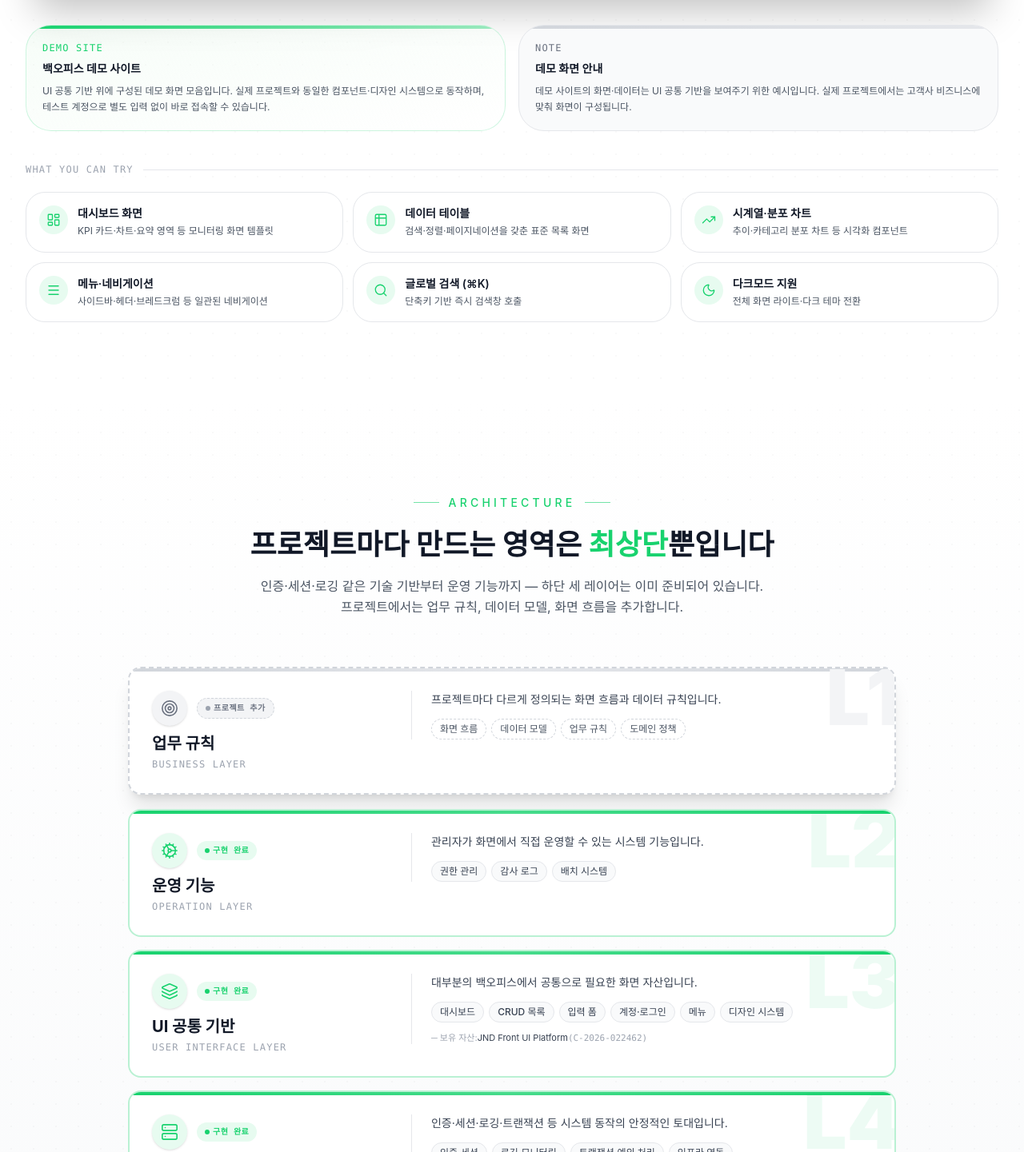
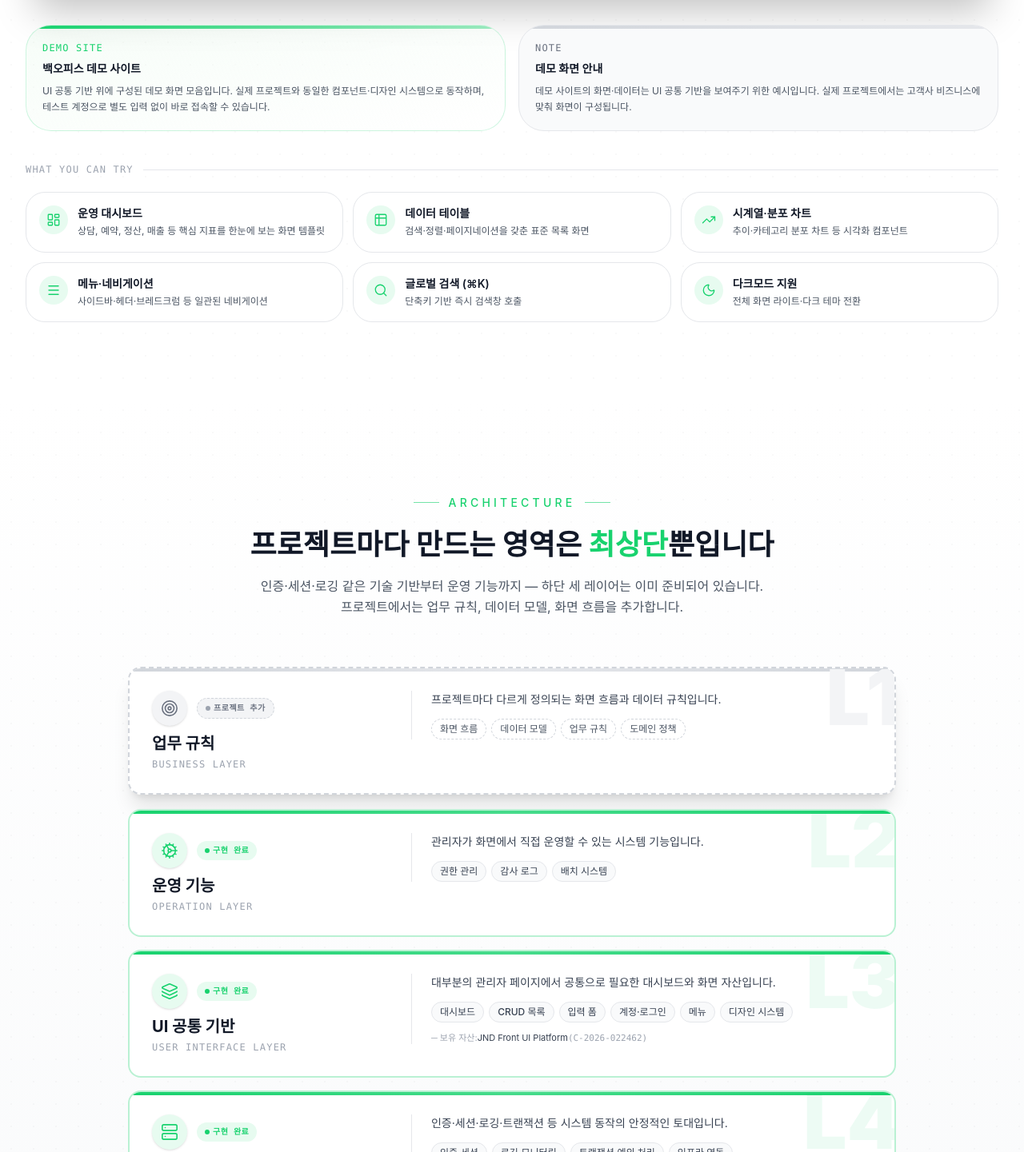
Before and after one commit to jnd-junho/jndsoft-homepage, a Vue app: page /platform in a window 1280 px wide. Shown: the part 1687-3128 px from the top of the page at 80% size. Built offline with nearby package versions, Linux system fonts and the light colour scheme; a web font is replaced by a local one.

Commit message:
docs: 운영 대시보드 중심 카피 강화

```diff
--- a/src/components/sections/ProjectsSection.vue
+++ b/src/components/sections/ProjectsSection.vue
@@ -20,7 +20,7 @@ const industries: IndustryItem[] = [
     domain: 'ESG 데이터 관리',
     segment: '익명 사례 · B2B',
     context: '여러 부서와 파일에 흩어진 ESG 데이터를 수집·검증·관리하는 업무 시스템 유형입니다.',
-    insight: '핵심은 화려한 화면보다 데이터 항목 변경, 계산식 추적, 보고 양식 변경에 대응할 수 있는 구조입니다.'
+    insight: '핵심은 화려한 화면보다 데이터 항목 변경, 계산식 추적, 보고 양식 변경과 운영 지표 확인에 대응하는 구조입니다.'
   },
   {
     id: 'heavy-lca',
@@ -44,7 +44,7 @@ const industries: IndustryItem[] = [
     domain: '이커머스 운영 시스템',
     segment: '익명 사례 · B2C',
     context: '상품, 기획전, 커뮤니티, 운영 데이터를 관리자가 반복적으로 다루는 서비스 운영 유형입니다.',
-    insight: '운영 화면이 불편하면 작은 변경도 병목이 됩니다. 관리자 업무 흐름을 기준으로 시스템을 설계해야 합니다.'
+    insight: '운영 화면이 불편하면 작은 변경도 병목이 됩니다. 관리자 업무 흐름과 운영 현황 대시보드를 함께 설계해야 합니다.'
   }
 ]
 </script>
--- a/src/components/sections/ServicesSection.vue
+++ b/src/components/sections/ServicesSection.vue
@@ -9,7 +9,7 @@ const services: ServiceCard[] = [
     id: 'business-system',
     title: '업무 시스템 구축',
     icon: 'Network',
-    description: '상담관리, 고객관리, 예약관리, 정산관리처럼 엑셀과 메신저에 흩어진 업무를 운영 가능한 웹 시스템으로 정리합니다.'
+    description: '상담관리, 고객관리, 예약관리, 정산관리처럼 흩어진 업무를 웹 시스템으로 정리하고, 운영 현황을 보는 대시보드까지 설계합니다.'
   },
   {
     id: 'automation',
--- a/src/views/PlatformPage.vue
+++ b/src/views/PlatformPage.vue
@@ -16,7 +16,7 @@ const demoUrl = 'https://adm.jndsoft.co.kr/demo/crawling'
 
 // 데모 사이트에서 직접 확인할 수 있는 UI 공통 기반 기능
 const demoHighlights = [
-  { icon: LayoutDashboard, title: '대시보드 화면', description: 'KPI 카드·차트·요약 영역 등 모니터링 화면 템플릿' },
+  { icon: LayoutDashboard, title: '운영 대시보드', description: '상담, 예약, 정산, 매출 등 핵심 지표를 한눈에 보는 화면 템플릿' },
   { icon: Table2, title: '데이터 테이블', description: '검색·정렬·페이지네이션을 갖춘 표준 목록 화면' },
   { icon: TrendingUp, title: '시계열·분포 차트', description: '추이·카테고리 분포 차트 등 시각화 컴포넌트' },
   { icon: MenuIcon, title: '메뉴·네비게이션', description: '사이드바·헤더·브레드크럼 등 일관된 네비게이션' },
@@ -126,7 +126,7 @@ const architectureLayers: ArchitectureLayer[] = [
     icon: LayersIcon,
     title: 'UI 공통 기반',
     subtitle: 'User Interface Layer',
-    description: '대부분의 백오피스에서 공통으로 필요한 화면 자산입니다.',
+    description: '대부분의 관리자 페이지에서 공통으로 필요한 대시보드와 화면 자산입니다.',
     items: ['대시보드', 'CRUD 목록', '입력 폼', '계정·로그인', '메뉴', '디자인 시스템'],
     status: 'ready',
     asset: { name: 'JND Front UI Platform', number: 'C-2026-022462' }
```
Also changed, not shown: 1 other file (tests, documents, lock files or other folders).
